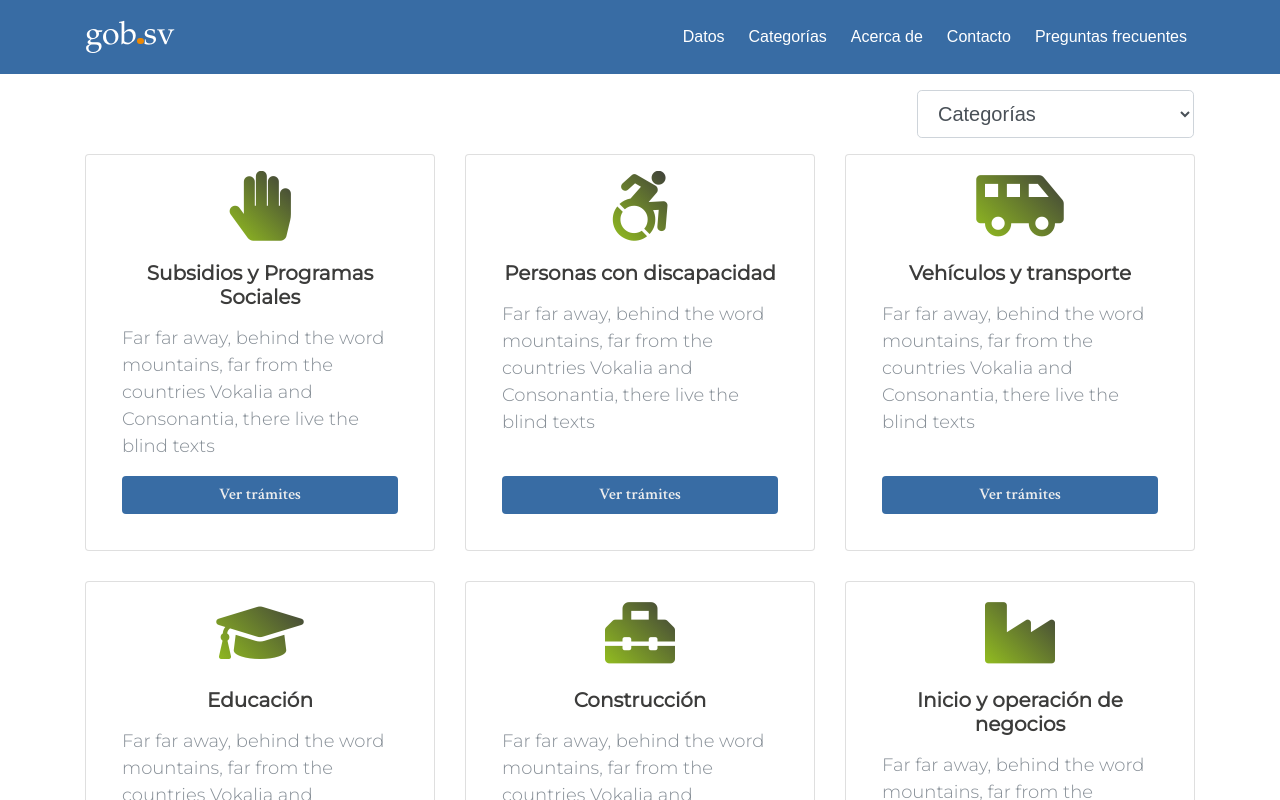
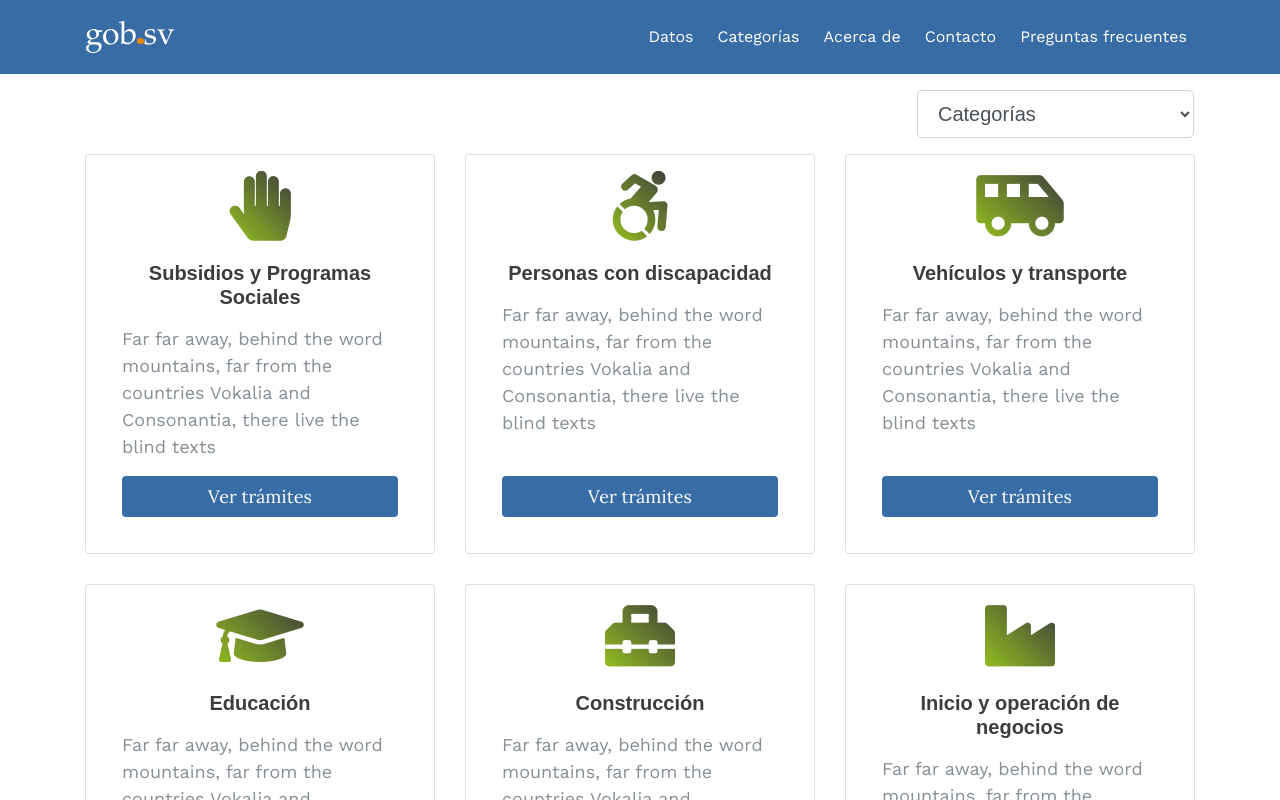
Before and after one commit to OMR-El-Salvador/tramites-web, a React (Create React App) app: page /categories in a window 1280 px wide. Shown: the top 800 px of the page. Built offline with nearby package versions, Linux system fonts and the light colour scheme.

Commit message:
Added fonts

```diff
--- a/public/index.html
+++ b/public/index.html
@@ -10,7 +10,7 @@
     <link rel="manifest" href="%PUBLIC_URL%/manifest.json">
     <link rel="shortcut icon" href="%PUBLIC_URL%/favicon.ico">
 
-    <link href="https://fonts.googleapis.com/css?family=Crimson+Text:400,400i,600|Montserrat:200,300,400" rel="stylesheet">
+    <link href="https://fonts.googleapis.com/css?family=Lora|Work+Sans|Libre+Baskerville|Open+Sans" rel="stylesheet">
 
     <link rel="stylesheet" href="https://stackpath.bootstrapcdn.com/bootstrap/4.1.3/css/bootstrap.min.css" integrity="sha384-MCw98/SFnGE8fJT3GXwEOngsV7Zt27NXFoaoApmYm81iuXoPkFOJwJ8ERdknLPMO"
       crossorigin="anonymous" />
--- a/src/components/Procedure/Element.css
+++ b/src/components/Procedure/Element.css
@@ -1,9 +1,11 @@
 #description {
   color: black;
+  font-family: 'Lora', serif;
 }
 
 .procedureHeader {
   font-size: 1.4em;
   margin: 1em;
   color: #386CA4;
+  font-family: 'Lora', serif;
 }
--- /dev/null
+++ b/src/components/Procedure/Modes.css
@@ -0,0 +1,3 @@
+.procedureMode {
+  font-family: 'Lora', serif;
+}
--- a/src/components/Procedure/Modes.js
+++ b/src/components/Procedure/Modes.js
@@ -2,6 +2,8 @@ import React, { Component } from 'react';
 import { Link } from 'react-router-dom'
 
 import PropTypes from 'prop-types';
+
+import './Modes.css';
 
 export default class ProcedureModes extends Component {
   render() {
@@ -11,7 +13,7 @@ export default class ProcedureModes extends Component {
           {
             this.props.modes.map(mode => (
               <tr key={mode.id}>
-                <th scope='row' className='procedureMode'>{mode.text}</th>
+                <td scope='row' className='procedureMode'>{mode.text}</td>
                 <td>
                   <Link to={`/procedures/${mode.id}`}>
                     <span>Ver detalle <i class="pull-right fas fa-external-link-alt action-icon"></i></span>
--- a/src/index.css
+++ b/src/index.css
@@ -10,7 +10,7 @@ nav {
 }
 
 #section-procedures {
-  font-family: sans-serif;
+  font-family: 'Open Sans', sans-serif;
 }
 
 .procedure-detail p,ol {
@@ -26,9 +26,13 @@ nav {
 }
 
 .site-title {
-  font-family: 'Palatino Linotype', 'Book Antiqua', Palatino, serif;
+  font-family: 'Libre Basquerville', 'Book Antiqua', Palatino, serif;
   font-size: 9em;
   color: #EEE;
+}
+
+.site-description {
+  font-family: 'Work Sans', sans-serif;
 }
 
 .title-dot {
@@ -42,3 +46,11 @@ nav {
 .action-icon {
   color: #EC8804;
 }
+
+.btn {
+  font-family: 'Lora', serif !important;
+}
+
+footer {
+  font-family: 'Open Sans', sans-serif;
+}
--- a/src/screens/Procedure/List.css
+++ b/src/screens/Procedure/List.css
@@ -1,3 +1,5 @@
 .result-text {
   margin-top: 2%;
+  font-family: 'Work Sans', sans-serif;
+  font-size: 1.2em;
 }
--- a/src/screens/Procedure/List.js
+++ b/src/screens/Procedure/List.js
@@ -61,7 +61,7 @@ export default class ProcedureListScreen extends Component {
           <div className='container'>
             <div className='row'>
               <div className='col-md-12'>
-                <h6 className='result-text'>
+                <p className='result-text'>
                   {
                     mockProcedures.length > 1
                     ?
@@ -70,7 +70,7 @@ export default class ProcedureListScreen extends Component {
                     'Se encontró el siguiente resultado '
                   }
                   para "<em>{this.state.term}</em>":
-                </h6>
+                </p>
                 <hr />
                 <ProcedureList procedures={mockProcedures} />
               </div>
--- a/src/screens/UI/Categories.css
+++ b/src/screens/UI/Categories.css
@@ -4,12 +4,14 @@
 
 .card-title {
   color: #3C3C3B;
+  font-family: 'Work Sans', sans-serif;
 }
 
 .card-btn {
-  background-color: #386CA4;
-  color: #EEE;
-  font-weight: bold;
+  background-color: #386ca4;
+  color: white !important;
+  font-family: 'Work Sans', sans-serif;
+  font-size: 1em;
 }
 
 .group-by {
@@ -17,3 +19,7 @@
   margin-right: 0.075em;
   margin-left: 0.1em;
 }
+
+.card-text {
+  font-family: 'Work Sans', sans-serif;
+}
--- a/src/screens/UI/Categories.js
+++ b/src/screens/UI/Categories.js
@@ -263,7 +263,7 @@ export default class Categories extends Component {
                         </div>
                         <div className='media-body card-body d-flex flex-column'>
                           <h6 className='mt-0 mb-3 heading card-title'>{cat.name}</h6>
-                          <p className='text-sans-serif card-text text-left'>{cat.description}</p>
+                          <p className='card-text text-left'>{cat.description}</p>
                           <button href='#' className='btn card-btn mt-auto'>Ver trámites</button>
                         </div>
                       </div>
--- a/src/screens/UI/Home.js
+++ b/src/screens/UI/Home.js
@@ -13,7 +13,7 @@ export default class Home extends Component {
               <div className='col-md-6'>
                 <h1 className='mb-3 site-title'>gob<span className='title-dot'></span>sv </h1>
                 <div className='sub-heading'>
-                  <p className='mb-4'>
+                  <p className='mb-4 site-description'>
                     Bienvenido a tu portal para consulta de Trámites. Podrás encontrar información
                     sobre todos los trámites del Gobierno de El Salvador.
                   </p>
--- a/src/screens/UI/NavBar.css
+++ b/src/screens/UI/NavBar.css
@@ -1,5 +1,6 @@
 .nav-link {
   color: white !important;
+  font-family: 'Work Sans', sans-serif;
 }
 
 .nav-item {
--- a/src/screens/UI/NavBar.js
+++ b/src/screens/UI/NavBar.js
@@ -10,7 +10,7 @@ export default class NavBar extends Component {
           <Link className='navbar-brand site-title nav-site-title' to='/'>gob<span className='title-dot'></span>sv</Link>
           <button className='navbar-toggler ml-auto' type='button' data-toggle='collapse' data-target='#probootstrap-navbar' aria-controls='probootstrap-navbar'
             aria-expanded='false' aria-label='Toggle navigation'>
-            <span><i className='ion-navicon'></i></span>
+            <span><i class="fas fa-bars"></i></span>
           </button>
           <div className='collapse navbar-collapse' id='probootstrap-navbar'>
             <ul className='navbar-nav ml-auto'>
```
